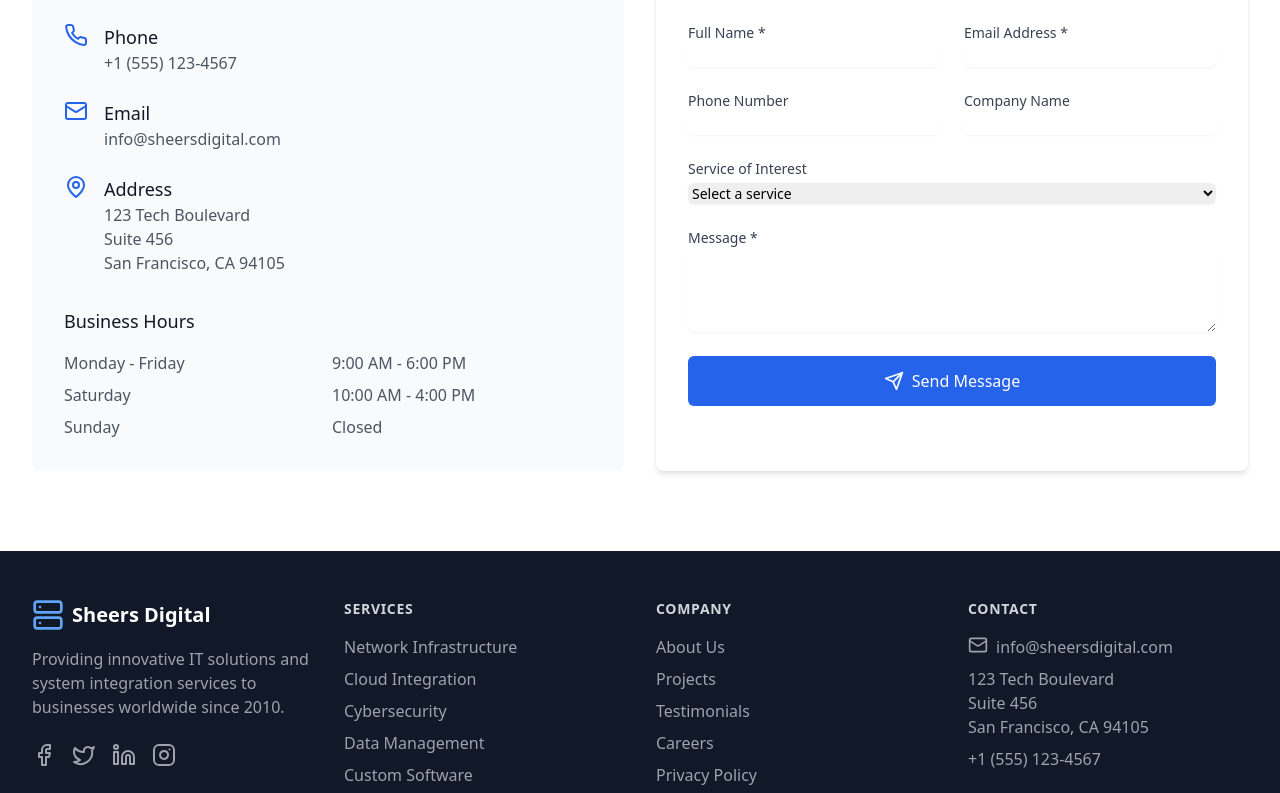
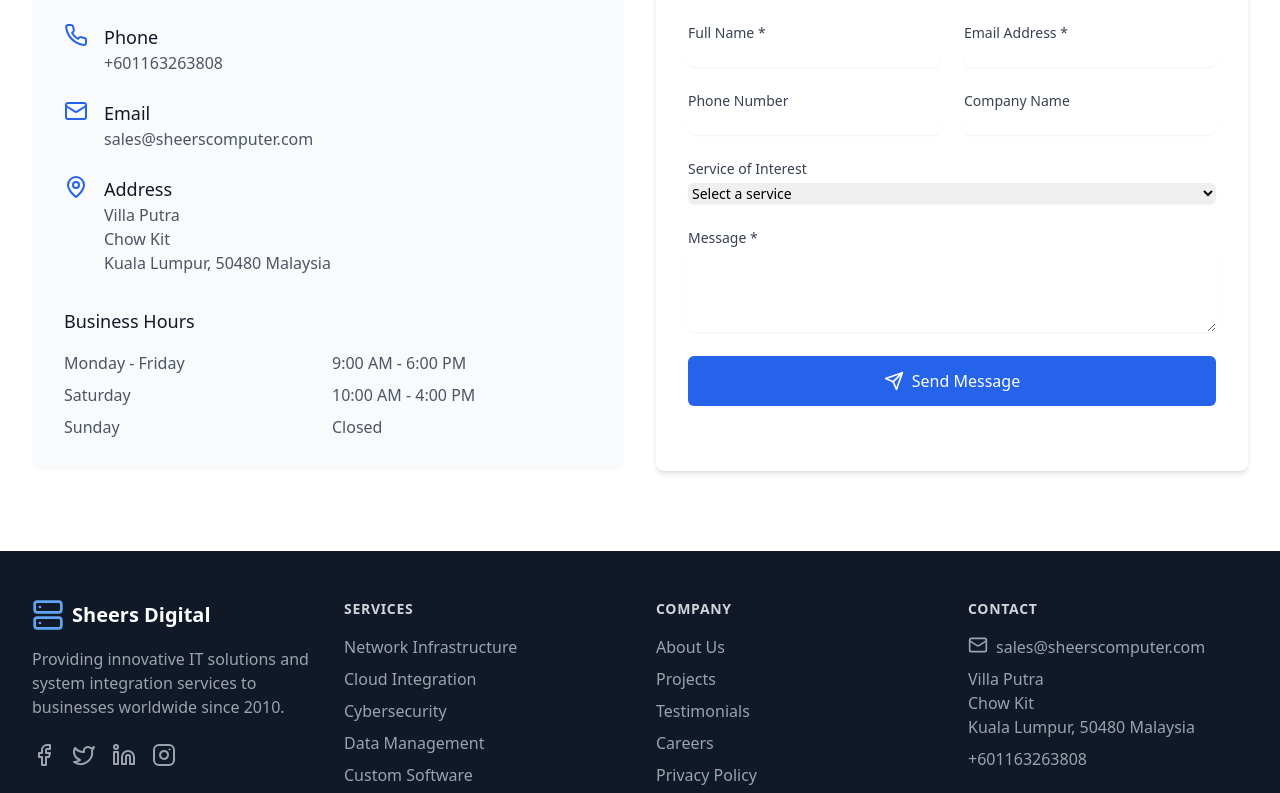
Before and after one commit to BasyirSheersComputer/SheersDigital-site, a React (Vite) app: page / in a window 1280 px wide. Shown: the part 3765-4558 px from the top of the page. Built offline with nearby package versions, Linux system fonts and the light colour scheme.

Commit message:
Update contact information

```diff
--- a/src/components/ContactForm.tsx
+++ b/src/components/ContactForm.tsx
@@ -65,7 +65,7 @@ const ContactForm = () => {
                 </div>
                 <div className="ml-4">
                   <p className="text-lg font-medium text-gray-900">Phone</p>
-                  <p className="text-gray-600">+1 (555) 123-4567</p>
+                  <p className="text-gray-600">+601163263808</p>
                 </div>
               </div>
 
@@ -75,7 +75,7 @@ const ContactForm = () => {
                 </div>
                 <div className="ml-4">
                   <p className="text-lg font-medium text-gray-900">Email</p>
-                  <p className="text-gray-600">info@sheersdigital.com</p>
+                  <p className="text-gray-600">sales@sheerscomputer.com</p>
                 </div>
               </div>
 
@@ -86,9 +86,9 @@ const ContactForm = () => {
                 <div className="ml-4">
                   <p className="text-lg font-medium text-gray-900">Address</p>
                   <p className="text-gray-600">
-                    123 Tech Boulevard<br />
-                    Suite 456<br />
-                    San Francisco, CA 94105
+                    Villa Putra<br />
+                    Chow Kit<br />
+                    Kuala Lumpur, 50480 Malaysia
                   </p>
                 </div>
               </div>
--- a/src/components/Footer.tsx
+++ b/src/components/Footer.tsx
@@ -87,15 +87,15 @@ const Footer = () => {
             <ul className="mt-4 space-y-2">
               <li className="flex items-start">
                 <Mail className="h-5 w-5 text-gray-400 mr-2" />
-                <span className="text-gray-400">info@sheersdigital.com</span>
+                <span className="text-gray-400">sales@sheerscomputer.com</span>
               </li>
               <li className="text-gray-400">
-                123 Tech Boulevard<br />
-                Suite 456<br />
-                San Francisco, CA 94105
+                Villa Putra<br />
+                Chow Kit<br />
+                Kuala Lumpur, 50480 Malaysia
               </li>
               <li className="text-gray-400">
-                +1 (555) 123-4567
+                +601163263808
               </li>
             </ul>
             <div className="mt-6">
```
